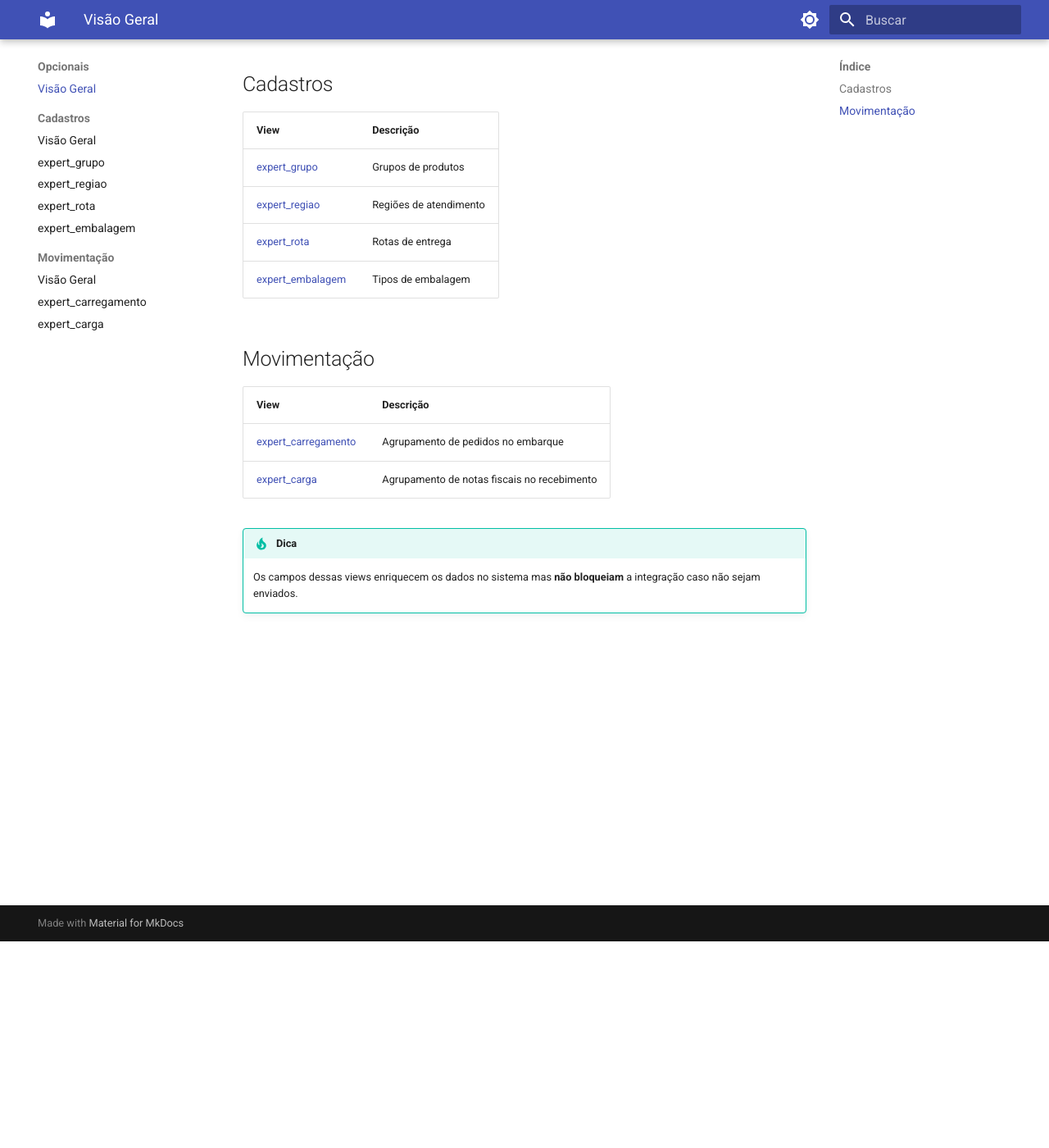
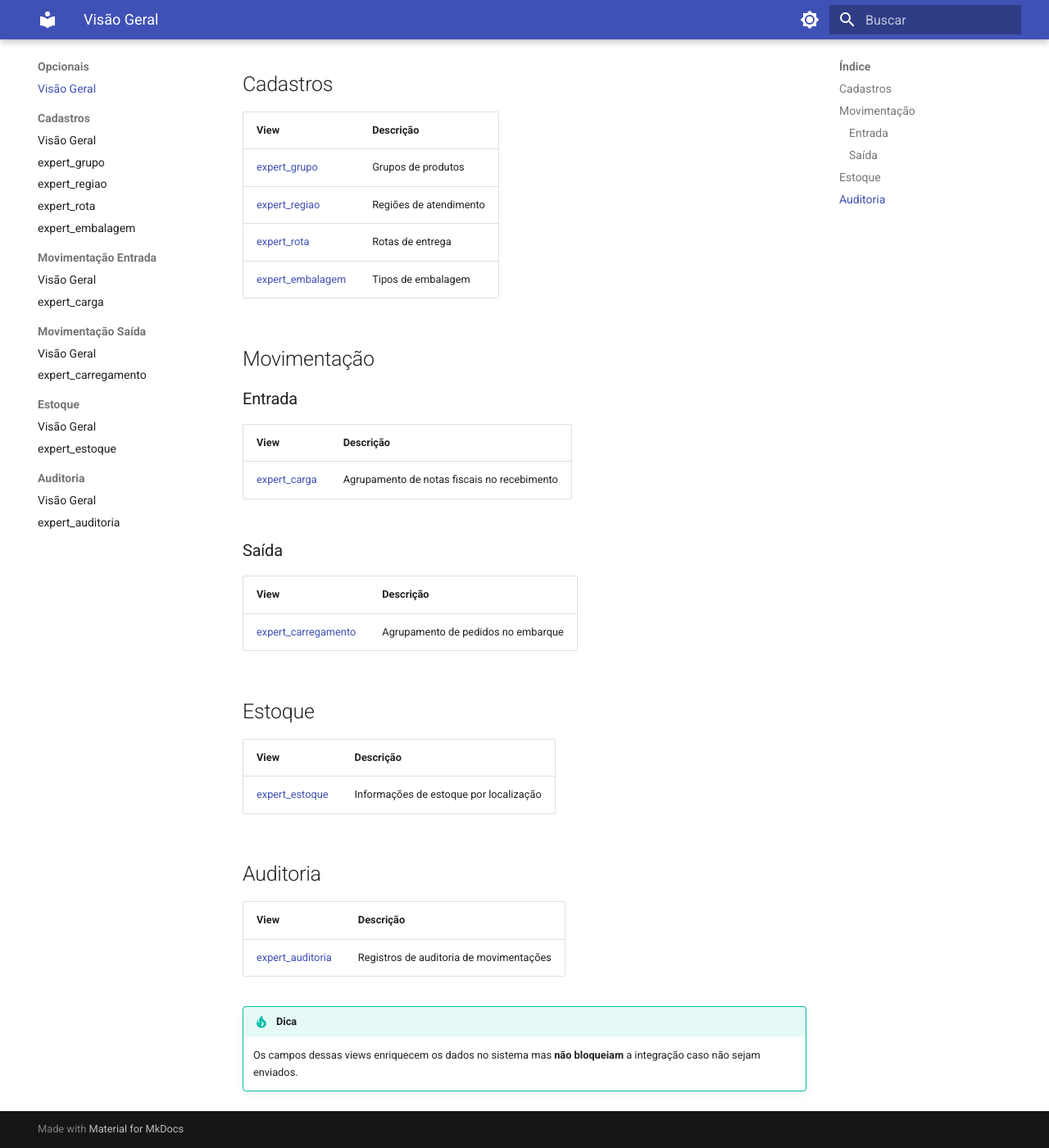
Before and after one commit to wnsousa/documentacao_view, an MkDocs documentation site: the page built from docs/views/opcionais/index.md, in a window 1280 px wide and 1400 px high, scrolled down 252 px. Shown: the whole window at 82% size. Built offline with MkDocs 1.6.1 and Material for MkDocs 9.7.7, drawn with Linux system fonts in a browser that asks for light colours.

Commit message:
Criação de novos modulos
V3 criação de modulos de estoque e auditoria e ajuste de pastas.

```diff
--- a/docs/views/opcionais/index.md
+++ b/docs/views/opcionais/index.md
@@ -15,10 +15,29 @@ As views abaixo **complementam** os dados da integração, mas não são obrigat
 
 ## Movimentação
 
+### Entrada
+
 | View | Descrição |
 |---|---|
-| [expert_carregamento](movimentacao/expert_carregamento.md) | Agrupamento de pedidos no embarque |
-| [expert_carga](movimentacao/expert_carga.md) | Agrupamento de notas fiscais no recebimento |
+| [expert_carga](movimentacao_entrada/expert_carga.md) | Agrupamento de notas fiscais no recebimento |
+
+### Saída
+
+| View | Descrição |
+|---|---|
+| [expert_carregamento](movimentacao_saida/expert_carregamento.md) | Agrupamento de pedidos no embarque |
+
+## Estoque
+
+| View | Descrição |
+|---|---|
+| [expert_estoque](estoque/expert_estoque.md) | Informações de estoque por localização |
+
+## Auditoria
+
+| View | Descrição |
+|---|---|
+| [expert_auditoria](auditoria/expert_auditoria.md) | Registros de auditoria de movimentações |
 
 !!! tip "Dica"
     Os campos dessas views enriquecem os dados no sistema mas **não bloqueiam** a integração caso não sejam enviados.
--- a/mkdocs.yml
+++ b/mkdocs.yml
@@ -61,7 +61,15 @@ nav:
       - expert_regiao: views/opcionais/cadastros/expert_regiao.md
       - expert_rota: views/opcionais/cadastros/expert_rota.md
       - expert_embalagem: views/opcionais/cadastros/expert_embalagem.md
-    - Movimentação:
-      - Visão Geral: views/opcionais/movimentacao/index.md
-      - expert_carregamento: views/opcionais/movimentacao/expert_carregamento.md
-      - expert_carga: views/opcionais/movimentacao/expert_carga.md
+    - Movimentação Entrada:
+      - Visão Geral: views/opcionais/movimentacao_entrada/index.md
+      - expert_carga: views/opcionais/movimentacao_entrada/expert_carga.md
+    - Movimentação Saída:
+      - Visão Geral: views/opcionais/movimentacao_saida/index.md
+      - expert_carregamento: views/opcionais/movimentacao_saida/expert_carregamento.md
+    - Estoque:
+      - Visão Geral: views/opcionais/estoque/index.md
+      - expert_estoque: views/opcionais/estoque/expert_estoque.md
+    - Auditoria:
+      - Visão Geral: views/opcionais/auditoria/index.md
+      - expert_auditoria: views/opcionais/auditoria/expert_auditoria.md
```
Also changed, not shown: docs/views/opcionais/auditoria/expert_auditoria.md (added, +30 -0 lines), docs/views/opcionais/auditoria/index.md (added, +12 -0 lines), docs/views/opcionais/estoque/expert_estoque.md (added, +48 -0 lines), docs/views/opcionais/estoque/index.md (added, +12 -0 lines), docs/views/opcionais/movimentacao_entrada/expert_carga.md (renamed from docs/views/opcionais/movimentacao/expert_carga.md, +1 -1 lines), docs/views/opcionais/movimentacao_entrada/index.md (renamed from docs/views/opcionais/movimentacao/index.md, +2 -3 lines), docs/views/opcionais/movimentacao_saida/expert_carregamento.md (renamed from docs/views/opcionais/movimentacao/expert_carregamento.md, +1 -1 lines), docs/views/opcionais/movimentacao_saida/index.md (added, +12 -0 lines).
